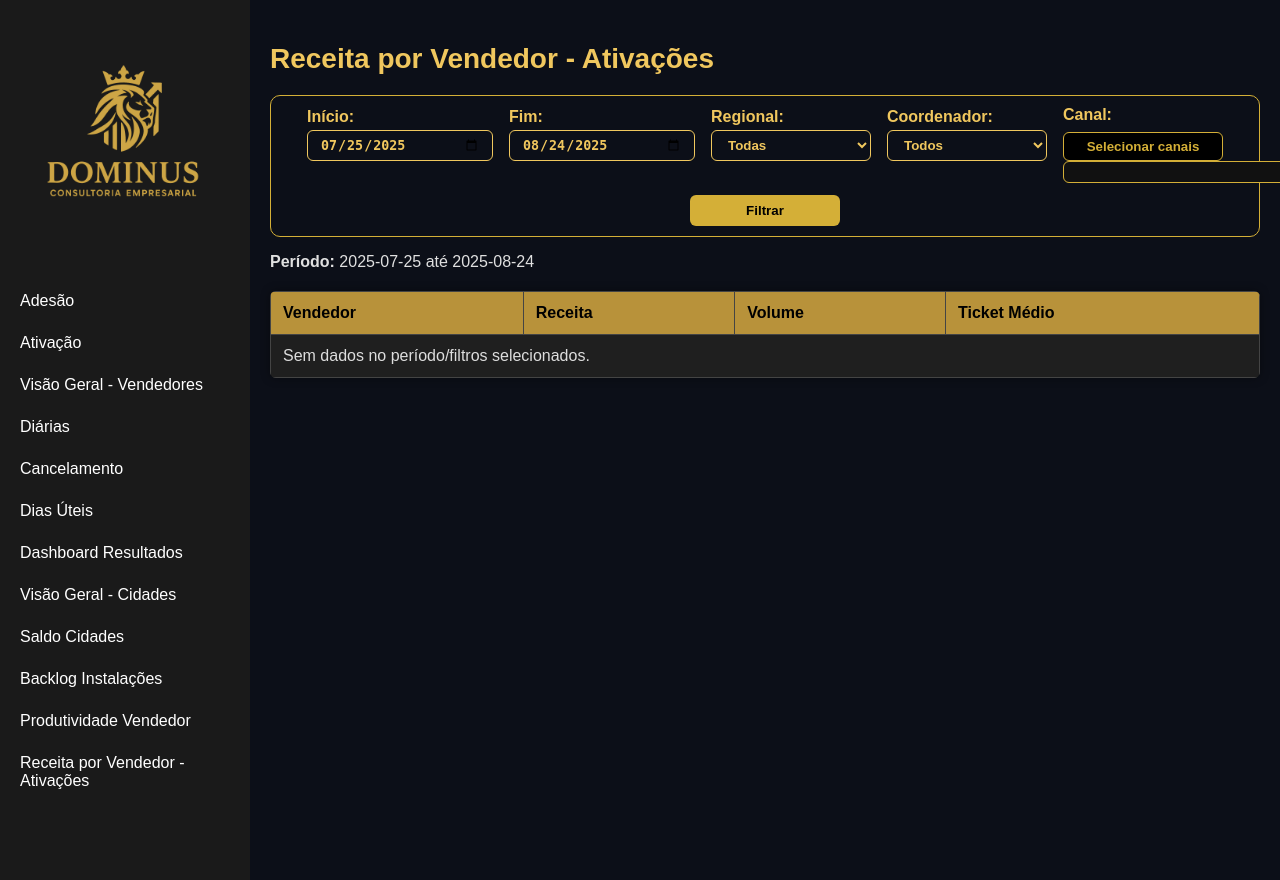
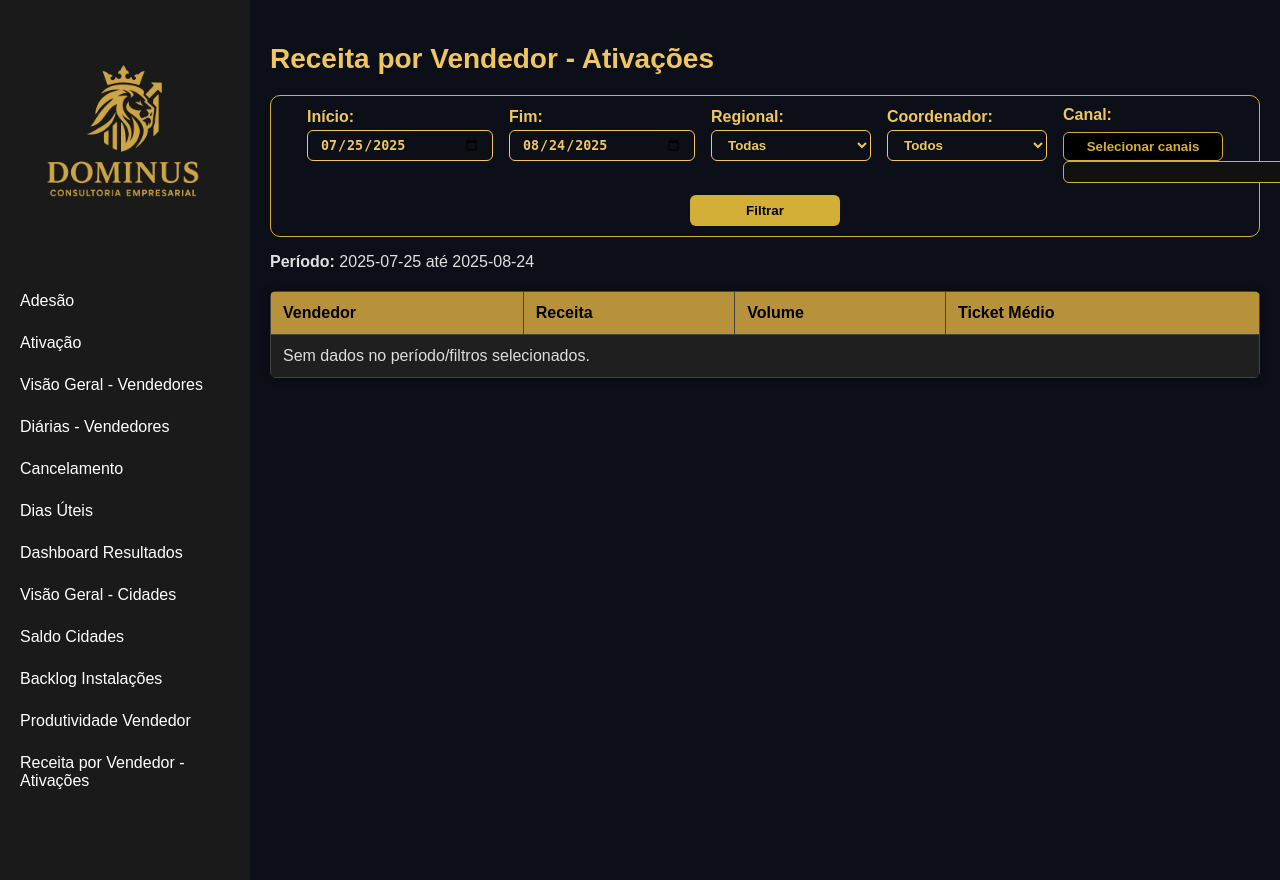
Before and after one commit to ajcds38/V2-crm-dominus, a Django app: page /receita-vendedor/ in a window 1280 px wide; the page is wider, and only the part inside the window is pictured. Run offline with Django 5.2, Linux system fonts and the light colour scheme; a user stored in the database is signed in; some libraries are stand-ins or nearby versions.

```diff
--- a/crm_dominus/apps/dashboard_vendedores_dia/views.py
+++ b/crm_dominus/apps/dashboard_vendedores_dia/views.py
@@ -78,11 +78,13 @@ def diarias_vendedor(request):
         tabela_dia = tabela_dia.reindex(columns=colunas_dias, fill_value=0)
         df_tabela = tabela_dia.sort_index()
         df_tabela.index = df_tabela.index.str.upper()
+
     if df_tabela.shape[1] > 0:
         df_tabela.loc['Total Realizado'] = df_tabela.sum(axis=0)
 
     context = {
-        'tabela': df_tabela.reset_index().rename(columns={'index': 'vendedor'}).to_dict(orient='records'),
+        # 🔧 Corrigido: garantir que a coluna do nome saia como "vendedor"
+        'tabela': df_tabela.reset_index().rename(columns={'vendedores': 'vendedor'}).to_dict(orient='records'),
         'colunas_dias': colunas_dias,
         'data_inicio': data_inicio.strftime('%Y-%m-%d'),
         'data_fim': data_fim.strftime('%Y-%m-%d'),
@@ -93,5 +95,5 @@ def diarias_vendedor(request):
         'coordenadores': coordenadores_disponiveis,
         'coordenadores_selecionadas': [coordenador] if coordenador else [],
     }
-    # ✅ Opção A: renderizando no caminho da sua pasta
+    # Renderiza o template na pasta correta
     return render(request, 'dashboard_vendedores_dia/index.html', context)
--- a/templates/base.html
+++ b/templates/base.html
@@ -30,7 +30,7 @@
             <li>
               <a href="{% url 'dashboard_vendedores_dia:index' %}"
                  style="{% if request.path|slice:':8' == '/diarias' %}font-weight:700;color:#f4e08b;{% endif %}">
-                 Diárias
+                 Diárias - Vendedores
               </a>
             </li>
 
```
